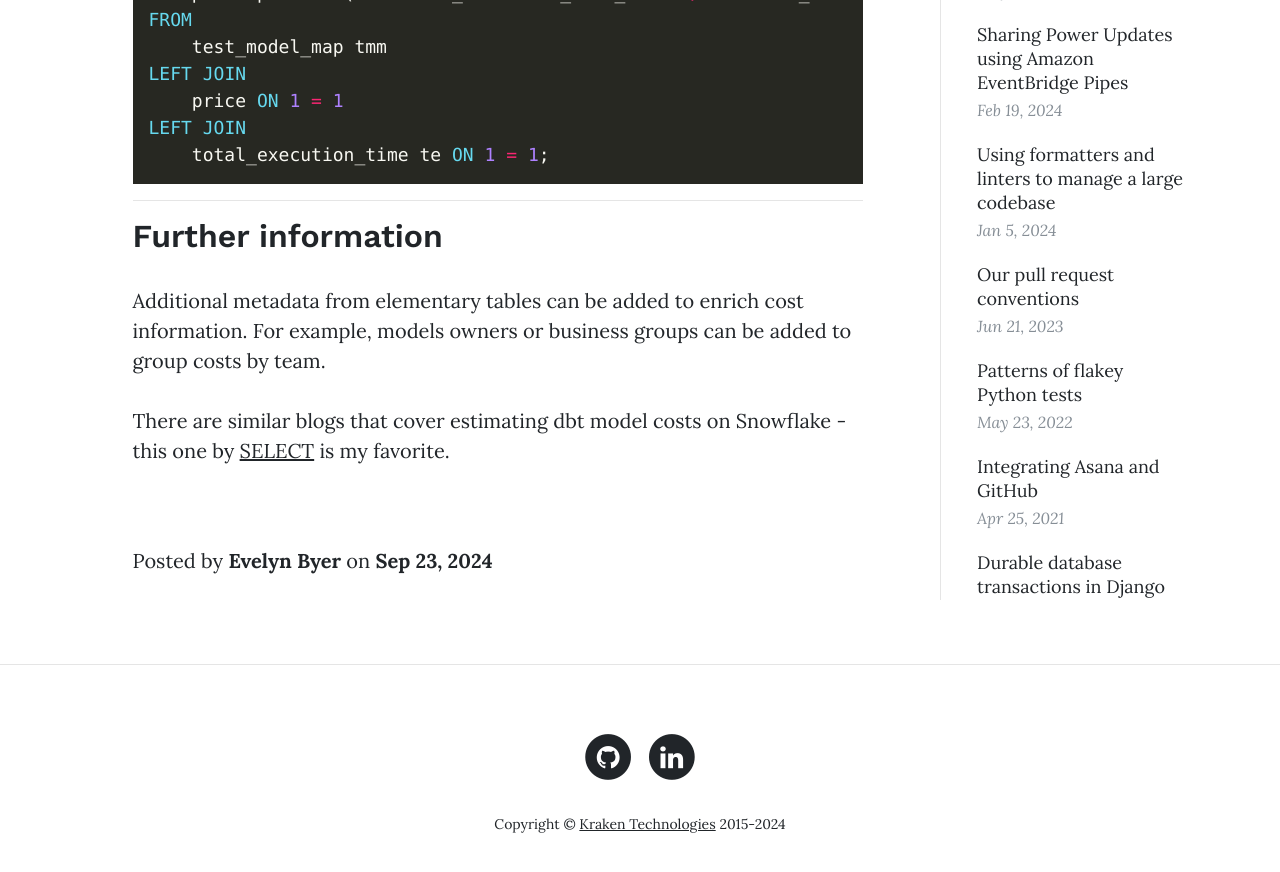
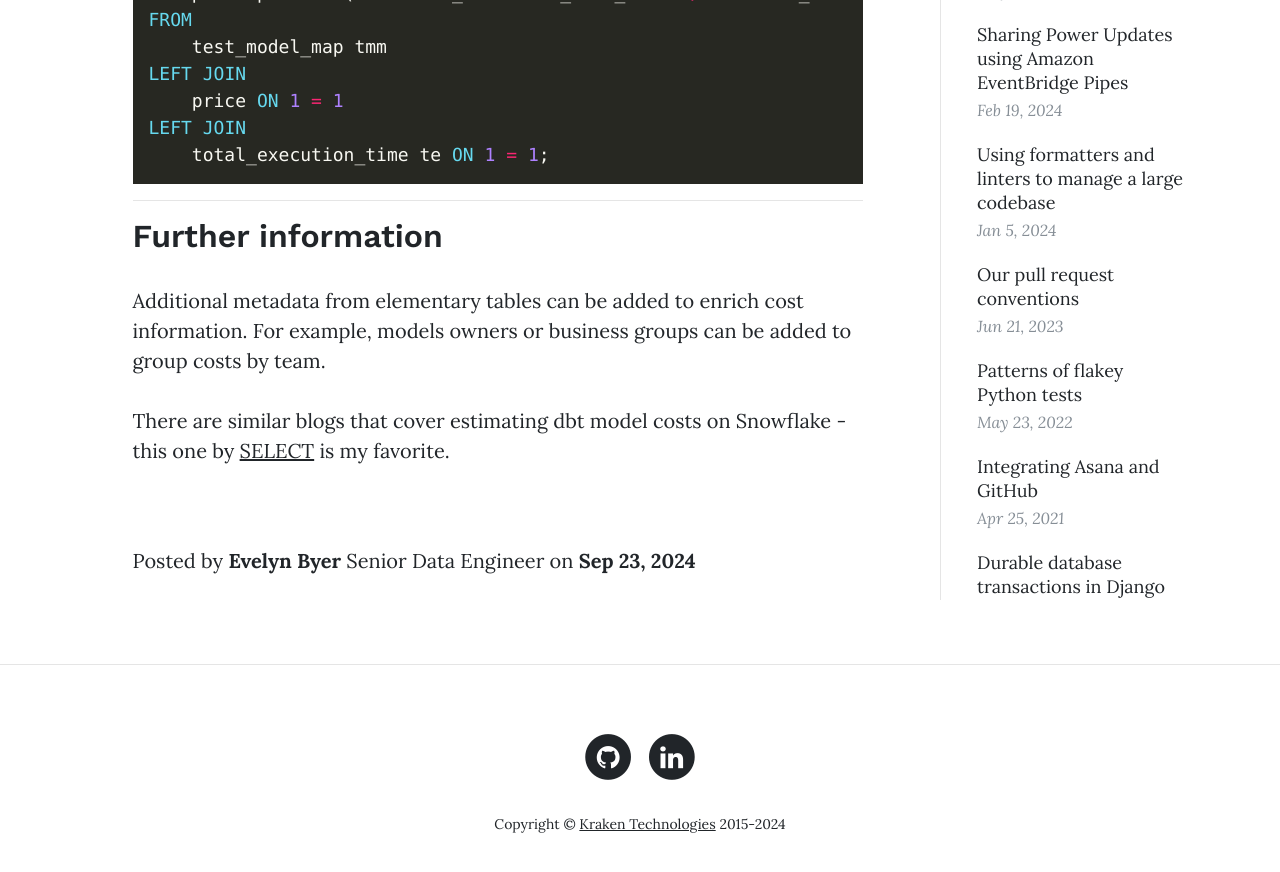
Before and after one commit to octoenergy/octoenergy.github.io, a Jekyll site: the page built from _posts/2024-09-23-databricks-table-cost.markdown, in a window 1280 px wide and 900 px high, scrolled down 7337 px. Shown: the top 872 px of the window. Built offline with Jekyll 4.4.1, drawn with Linux system fonts in a browser that asks for light colours.

Commit message:
Create author data

```diff
--- a/_data/members.yml
+++ b/_data/members.yml
@@ -19,6 +19,11 @@
   twitter: abrown_dev
   jobtitle: Lead iOS Developer
   image: https://pbs.twimg.com/profile_images/1276258563241979906/qLkXGCM__400x400.jpg
+
+- name: Evelyn Byer
+  jobtitle: Senior Data Engineer
+  image: /assets/img/profiles/evelyn.jpg
+  site: https://github.com/evb123
 
 - name: Maja Cernja
   jobtitle: Software Engineer
```
Also changed, not shown: assets/img/profiles/evelyn.jpeg (added).
